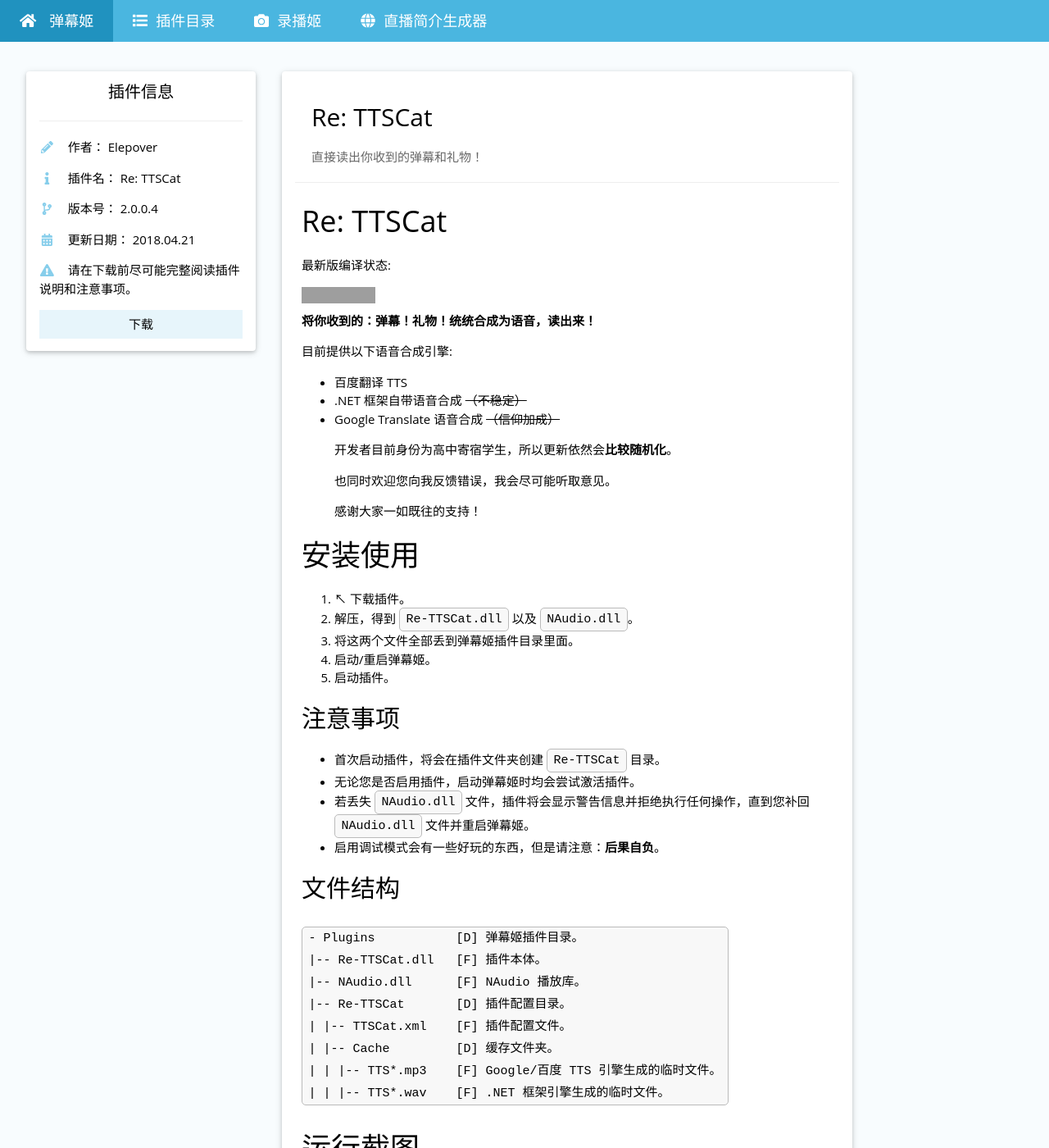
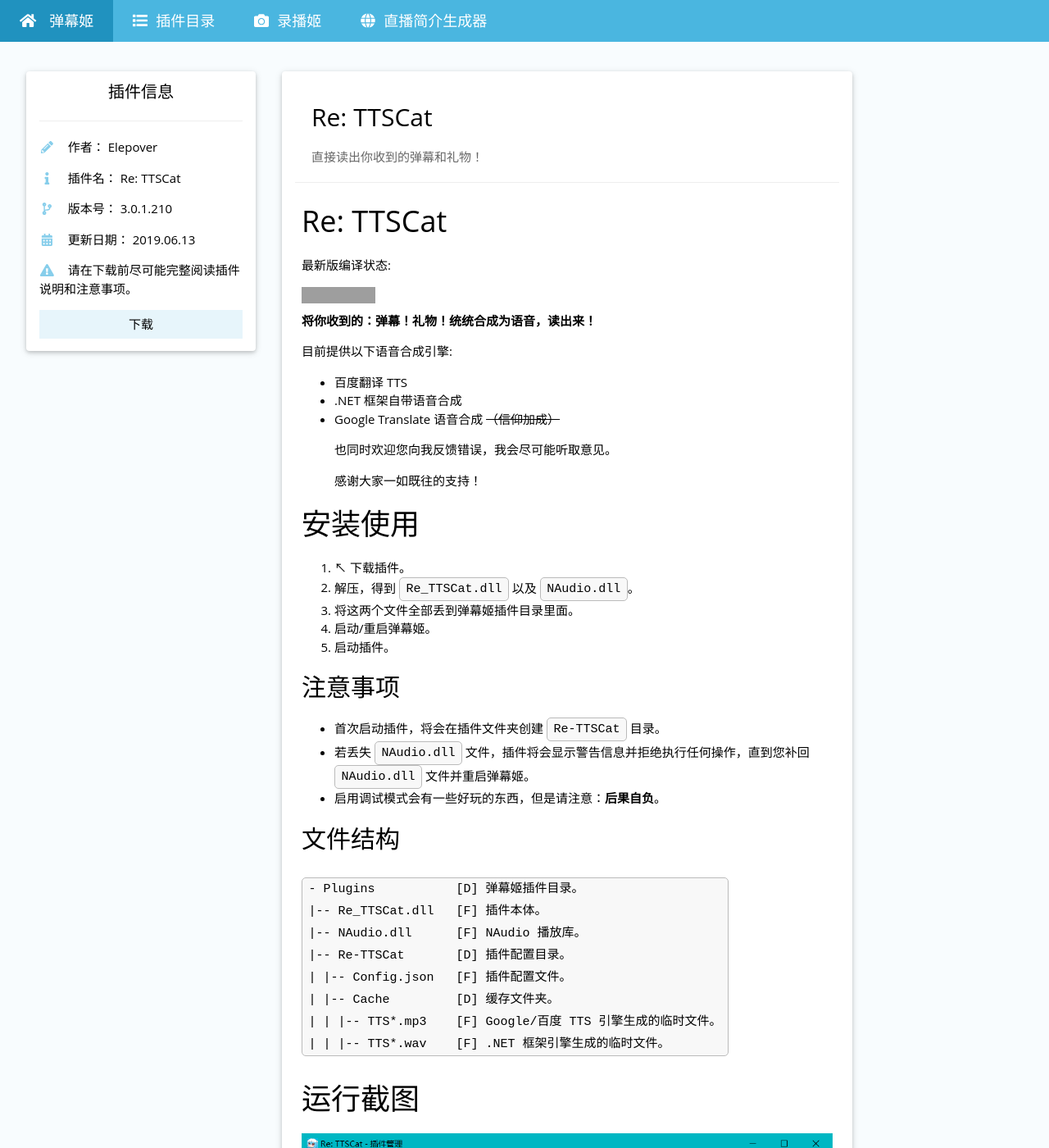
Before and after one commit to Bililive/www.danmuji.org, a Jekyll site: the page built from _plugin/Re-TTSCat.md, in a window 1280 px wide and 1400 px high. Shown: the whole window at 82% size. Built offline with Jekyll 4.4.1, drawn with Linux system fonts in a browser that asks for light colours; grey boxes are pictures that could not be loaded.

Commit message:
update plugin to v3

````diff
--- a/_plugin/Re-TTSCat.md
+++ b/_plugin/Re-TTSCat.md
@@ -5,12 +5,17 @@
 plugin_author: Elepover
 plugin_name: 'Re: TTSCat'
 plugin_desc: 直接读出你收到的弹幕和礼物！
-plugin_version: 2.0.0.4
-plugin_update_datetime: 2018-04-21 21:40:00 +0800
+plugin_version: 3.0.1.210
+plugin_update_datetime: 2019-06-13 18:20:00 +0800
 plugin_update_desc: |-
-  [-] 鉴于稳定性因素移除了音量控制。
-  [/] 一点点 UI 变更。
-  [/] 启动插件时的更新检查现在可由「自动检查更新」选项控制。
+  [!] 高考结束，高三党生活结束，继续更新！
+  [/] 彻底重写插件后端。
+  [/] 现在弹幕字数同时有上限和下限限制可选。
+  [/] 插件不会在弹幕姬启动时搞事了。
+  [+] 提高稳定性。
+  [+] 框架自带语音引擎可用咯！
+  [+] 被砍掉的音量控制回归！
+  [+] 现在可以以一定概率朗读文本。
 #  当次更新介绍写这里，可选
 plugin_dllink: /resource/Re-TTSCat/Re-TTSCat.zip
 plugin_dlnote: 请在下载前尽可能完整阅读插件说明和注意事项。
@@ -27,11 +32,9 @@
 目前提供以下语音合成引擎:
 
 - 百度翻译 TTS
-- .NET 框架自带语音合成 ~~（不稳定）~~
+- .NET 框架自带语音合成
 - Google Translate 语音合成 ~~（信仰加成）~~
 
-> 开发者目前身份为高中寄宿学生，所以更新依然会**比较随机化**。
->
 > 也同时欢迎您向我反馈错误，我会尽可能听取意见。
 >
 > 感谢大家一如既往的支持！
@@ -39,7 +42,7 @@
 # 安装使用
 
 1. ↖ 下载插件。
-2. 解压，得到 `Re-TTSCat.dll` 以及 `NAudio.dll`。
+2. 解压，得到 `Re_TTSCat.dll` 以及 `NAudio.dll`。
 3. 将这两个文件全部丢到弹幕姬插件目录里面。
 4. 启动/重启弹幕姬。
 5. 启动插件。
@@ -47,7 +50,6 @@
 ## 注意事项
 
 - 首次启动插件，将会在插件文件夹创建 `Re-TTSCat` 目录。
-- 无论您是否启用插件，启动弹幕姬时均会尝试激活插件。
 - 若丢失 `NAudio.dll` 文件，插件将会显示警告信息并拒绝执行任何操作，直到您补回 `NAudio.dll` 文件并重启弹幕姬。
 - 启用调试模式会有一些好玩的东西，但是请注意：**后果自负**。
 
@@ -55,10 +57,10 @@
 
 ```
 - Plugins           [D] 弹幕姬插件目录。
-|-- Re-TTSCat.dll   [F] 插件本体。
+|-- Re_TTSCat.dll   [F] 插件本体。
 |-- NAudio.dll      [F] NAudio 播放库。
 |-- Re-TTSCat       [D] 插件配置目录。
-| |-- TTSCat.xml    [F] 插件配置文件。
+| |-- Config.json   [F] 插件配置文件。
 | |-- Cache         [D] 缓存文件夹。
 | | |-- TTS*.mp3    [F] Google/百度 TTS 引擎生成的临时文件。
 | | |-- TTS*.wav    [F] .NET 框架引擎生成的临时文件。
@@ -66,10 +68,4 @@
 
 # 运行截图
 
-启动：
-
-![启动](/resource/Re-TTSCat/startup.png)
-
-管理：
-
 ![管理](/resource/Re-TTSCat/conf.png)
````
Also changed, not shown: resource/Re-TTSCat/conf.png, resource/Re-TTSCat/startup.png (deleted), 1 other file.
